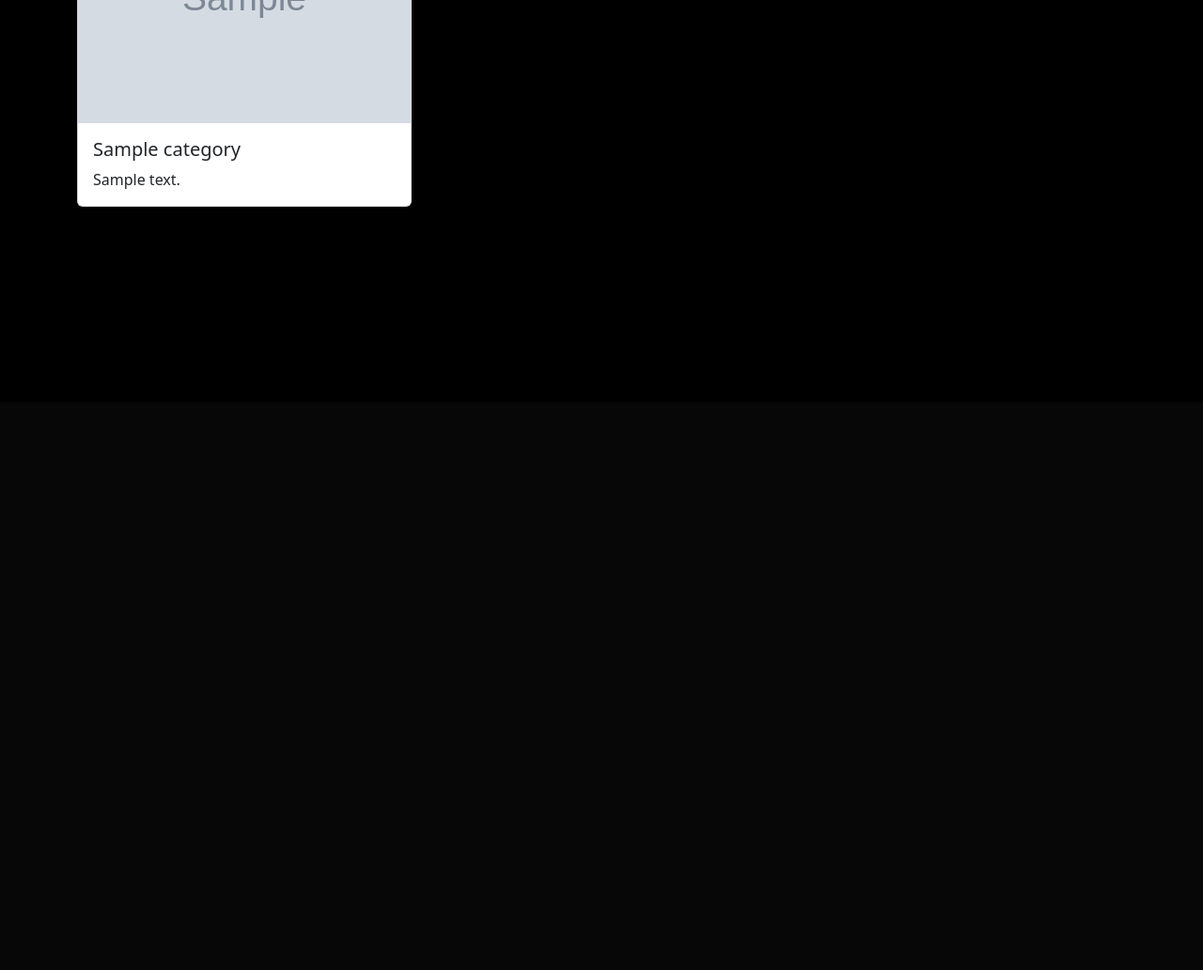
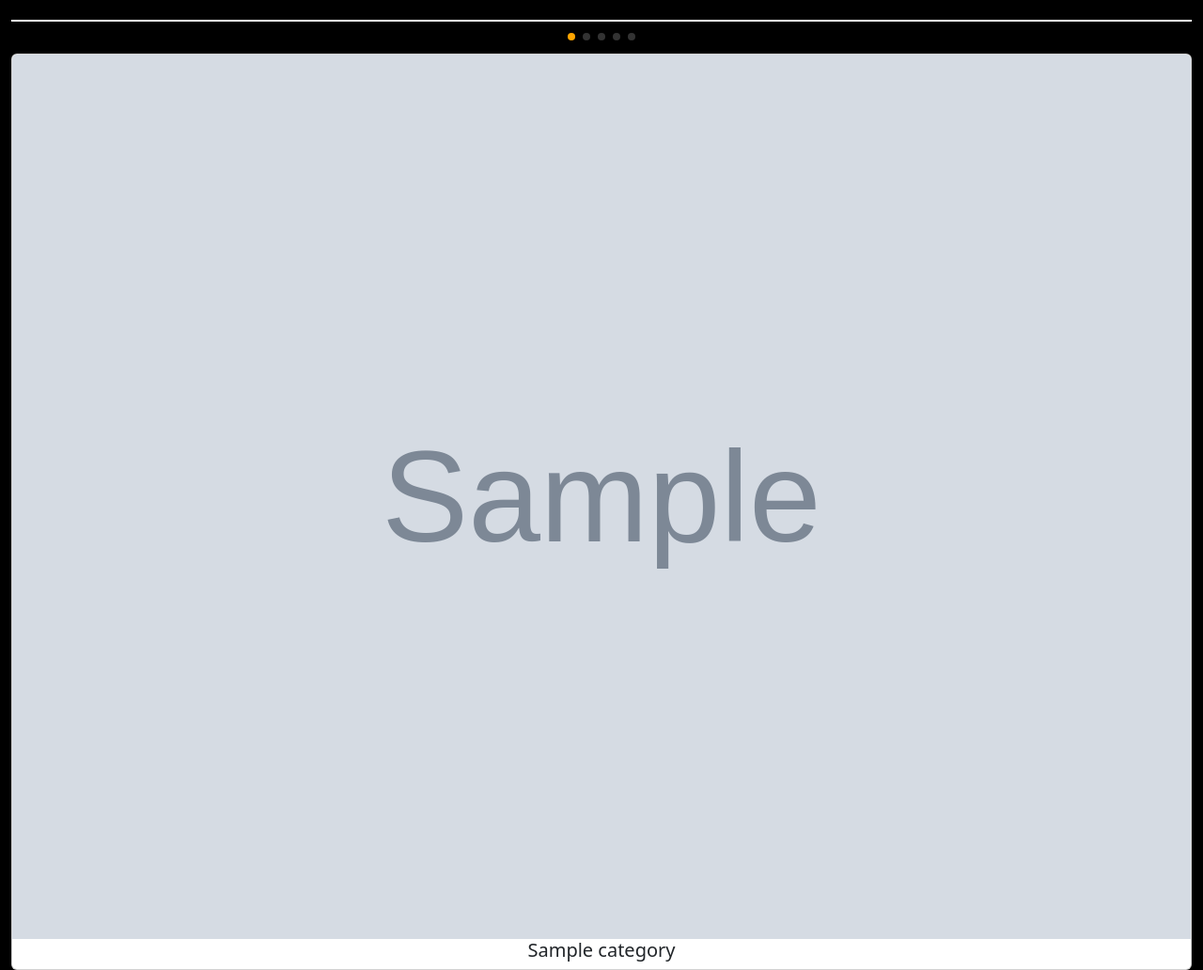
Before and after one commit to dilshanjohnjk/work2, a Django app: page /collections.html in a window 1280 px wide; the page is wider, and only the part inside the window is pictured. Shown: the part 372-1404 px from the top of that part at 94% size. Before the commit the page ends 592 px from the top of that part, so only its background shows below. Run offline with Django 5.2, Linux system fonts and the light colour scheme; tables that the repository leaves empty hold one stand-in row (values such as "Sample post"); grey boxes marked "Sample" are stand-in pictures; one stand-in notice (Sample message) is shown; some libraries are stand-ins or nearby versions.

Commit message:
th (#2)
Co-authored-by: dilshanjohnjk <dilshanjohnjk@gmail.com>

```diff
--- a/myproject/apk1/templates/base.html
+++ b/myproject/apk1/templates/base.html
@@ -6,64 +6,42 @@
     <title>main</title>
     <link href="https://cdn.jsdelivr.net/npm/bootstrap@5.3.3/dist/css/bootstrap.min.css" rel="stylesheet" integrity="sha384-QWTKZyjpPEjISv5WaRU9OFeRpok6YctnYmDr5pNlyT2bRjXh0JMhjY6hW+ALEwIH" crossorigin="anonymous">
     <style>
+        .custom-hr {
+            border: 0;
+            height: 2px;
+            background: linear-gradient(to right, #fff, #fff);
+            opacity: 1;
+        }
+        * {
+            margin: 0;
+            padding: 0;
+            box-sizing: border-box;
+        }
       body {
           background-color: black !important;
           color: orange !important;
       }
   </style>
   <link href="https://cdn.jsdelivr.net/npm/bootstrap@5.3.3/dist/css/bootstrap.min.css" rel="stylesheet" integrity="sha384-QWTKZyjpPEjISv5WaRU9OFeRpok6YctnYmDr5pNlyT2bRjXh0JMhjY6hW+ALEwIH" crossorigin="anonymous">
-  <link rel="stylesheet" href="https://cdn.jsdelivr.net/npm/bootstrap-icons@1.11.3/font/bootstrap-icons.min.css">
   <script src="https://cdn.jsdelivr.net/npm/bootstrap@5.3.3/dist/js/bootstrap.bundle.min.js" integrity="sha384-YvpcrYf0tY3lHB60NNkmXc5s9fDVZLESaAA55NDzOxhy9GkcIdslK1eN7N6jIeHz" crossorigin="anonymous"></script>
-  <script src="https://code.jquery.com/jquery-3.5.1.slim.min.js"></script>
-
-  <!-- CSS for alertifyjs.com-->
-<link rel="stylesheet" href="//cdn.jsdelivr.net/npm/alertifyjs@1.14.0/build/css/alertify.min.css"/>
-<link rel="stylesheet" href="//cdn.jsdelivr.net/npm/alertifyjs@1.14.0/build/css/themes/default.min.css"/>
-
-<script src="https://code.jquery.com/jquery-3.6.0.min.js"></script>
-<script src="//cdn.jsdelivr.net/npm/alertifyjs@1.13.1/build/alertify.min.js"></script>
-<link rel="stylesheet" href="//cdn.jsdelivr.net/npm/alertifyjs@1.13.1/build/css/alertify.min.css"/>
-
-</head>
+  </head>
 </head>
 <body>
     {% include 'inc/navbar.html' %}
-    <div class="container">
-        {% if messages %}
-            {% for message in messages %}
-                <div class="alert alert-{{ message.tags }}">{{ message }}</div>
-            {% endfor %}
-        {% endif %}
-    </div>
 
     {% block content %}
 
 
     {% endblock content %}
 
+
     <script src="https://cdn.jsdelivr.net/npm/bootstrap@5.3.3/dist/js/bootstrap.bundle.min.js" integrity="sha384-YvpcrYf0tY3lHB60NNkmXc5s9fDVZLESaAA55NDzOxhy9GkcIdslK1eN7N6jIeHz" crossorigin="anonymous"></script>
-
-    <script src="https://cdn.jsdelivr.net/npm/@popperjs/core@2.5.4/dist/umd/popper.min.js"></script>
-    <script src="https://stackpath.bootstrapcdn.com/bootstrap/4.5.2/js/bootstrap.min.js"></script>
-    <!-- JavaScript alertifyjs.com for alert -->
-    <script src="//cdn.jsdelivr.net/npm/alertifyjs@1.14.0/build/alertify.min.js"></script>
-
-    <script>
-            alertify.set('notifier','position', 'top-right');
-            {% for msg in message%}
-
-                alertify.success({{msg}});
-
-            {% endfor %}
-
-
-
-    </script>
-
 
     {% block scripts %}
 
     {% endblock scripts %}
 
+
+
 </body>
 </html>
--- a/myproject/apk1/templates/collections.html
+++ b/myproject/apk1/templates/collections.html
@@ -1,22 +1,26 @@
 {% extends "base.html" %}
 {% block content %}
-<div class="container">
-    <div class="row">
+{% load static %}
+
+<link rel="stylesheet" href="{% static 'css/style.css' %}">
+<div class="container-fluid"> <!-- Changed container to container-fluid -->
+    <div class="row no-gutters"> <!-- Added no-gutters class to remove margins/paddings -->
+        <div class="col-md-12">
+
+            <h1>Ca</h1>
+            {% include 'inc/slider.html' %}
 
 
-        <div class="col-md-12">
-            <h1>Categories</h1>
-            <hr>
-            <div class="row">
+
+            <div class="grid-container">
                 {% for item in category %}
-                <div class="col-md-4 mb-4 d-flex align-items-stretch">
+                <div class="grid-item {% cycle 'large' 'smaller' 'small' 'medium' %}">
                     <div class="card h-100">
                         <a href="{% url 'collectionsview' item.slug %}">
-                            <img src="{{ item.image.url }}" class="card-img-top" alt="Category Image">
+                            <img src="{{ item.image.url }}" class="card-img-top" alt="{{ item.name }}">
                         </a>
-                        <div class="card-body d-flex flex-column">
-                            <h5 class="card-title">{{ item.name }}</h5>
-                            <p class="card-text flex-grow-1">{{ item.description }}</p>
+                        <div class="card-title-overlay">
+                            <h5 class="card-title text-center">{{ item.name }}</h5>
                         </div>
                     </div>
                 </div>
--- /dev/null
+++ b/myproject/apk1/templates/inc/slider.html
@@ -0,0 +1,124 @@
+{%load static%}
+<!DOCTYPE html>
+<html lang="en">
+<head>
+    <meta charset="UTF-8">
+    <meta name="viewport" content="width=device-width, initial-scale=1.0">
+    <title>Swiper Zoom Out Carousel with Images and Autoplay</title>
+    <!-- Swiper CSS -->
+    <link rel="stylesheet" href="https://unpkg.com/swiper/swiper-bundle.min.css" />
+    <style>
+        /* Custom styles for the zoom effect */
+        .swiper-container {
+            position: relative;
+            padding: 20px 0; /* Add padding to create space between the images and the hr */
+            margin-bottom: 20px; /* Adjust this to create space between the slider and the second hr */
+        }
+        .swiper-slide {
+            transition: transform 0.5s;
+            display: flex;
+            justify-content: center;
+            align-items: center;
+        }
+        .swiper-slide img {
+          width: 100%;
+          height: 170px;
+          border-radius: 15px; /* Rounded corners */
+          border: 2px solid #ffcc00; /* Colored border */
+          object-fit: cover; /* Ensures images cover the container without being cropped */
+          object-position: center;
+          transition: transform 0.5s;
+        }
+        .swiper-slide-active img {
+            transform: scale(1.2);
+        }
+        .swiper-slide img {
+            transform: scale(0.8);
+        }
+        .swiper-pagination {
+            position: relative;
+            bottom: auto; /* Reset the bottom positioning */
+            margin-top: 10px; /* Adjust this to control the space above the pagination */
+            text-align: center;
+        }
+        .swiper-pagination-bullet {
+            background: white; /* Change non-active pagination bullet color to white */
+        }
+        .swiper-pagination-bullet-active {
+            background: orange !important; /* Change active pagination bullet color to orange */
+
+        }
+        .swiper-button-next, .swiper-button-prev {
+            color: orange; /* Change navigation arrows color to orange */
+            opacity: 0; /* Make navigation arrows invisible by default */
+            transition: opacity 0.3s;
+        }
+        .swiper-container:hover .swiper-button-next,
+        .swiper-container:hover .swiper-button-prev {
+            opacity: 1; /* Make navigation arrows visible on hover */
+        }
+        hr {
+            margin: 0;
+            border: 0;
+            height: 2px;
+            background: linear-gradient(to right, #fff, #fff);
+            opacity: 1;
+        }
+    </style>
+</head>
+<body>
+    <hr>
+    <br>
+    <!-- Swiper -->
+    <div class="swiper-container">
+        <div class="swiper-wrapper">
+            <div class="swiper-slide"><img src="{% static 'uploads/slider3.jpg' %}" alt="Slide 1"></div>
+            <div class="swiper-slide"><img src="{% static 'uploads/slider1.jpg' %}" alt="Slide 2"></div>
+            <div class="swiper-slide"><img src="{% static 'uploads/slider3.jpg' %}" alt="Slide 3"></div>
+            <div class="swiper-slide"><img src="{% static 'uploads/slider1.jpg' %}" alt="Slide 4"></div>
+            <div class="swiper-slide"><img src="{% static 'uploads/slider3.jpg' %}" alt="Slide 5"></div>
+        </div>
+        <!-- Add Navigation -->
+        <div class="swiper-button-next"></div>
+        <div class="swiper-button-prev"></div>
+    </div>
+    <hr>
+    <!-- Add Pagination -->
+    <div class="swiper-pagination"></div>
+
+    <!-- Swiper JS -->
+    <script src="https://unpkg.com/swiper/swiper-bundle.min.js"></script>
+    <script>
+        const swiper = new Swiper('.swiper-container', {
+            slidesPerView: 3,
+            spaceBetween: 30,
+            centeredSlides: true,
+            loop: true,
+            autoplay: {
+                delay: 3000,
+                disableOnInteraction: false,
+            },
+            pagination: {
+                el: '.swiper-pagination',
+                clickable: true,
+            },
+            navigation: {
+                nextEl: '.swiper-button-next',
+                prevEl: '.swiper-button-prev',
+            },
+            on: {
+                slideChangeTransitionStart: function () {
+                    var swiperSlides = document.querySelectorAll('.swiper-slide img');
+                    swiperSlides.forEach(slide => slide.style.transform = 'scale(0.8)');
+                    var activeSlide = document.querySelector('.swiper-slide-active img');
+                    activeSlide.style.transform = 'scale(1.2)';
+                }
+            }
+        });
+
+        // Initial scale settings
+        document.querySelectorAll('.swiper-slide img').forEach(slide => slide.style.transform = 'scale(0.8)');
+        document.querySelector('.swiper-slide-active img').style.transform = 'scale(1.2)';
+    </script>
+</body>
+</html>
```
